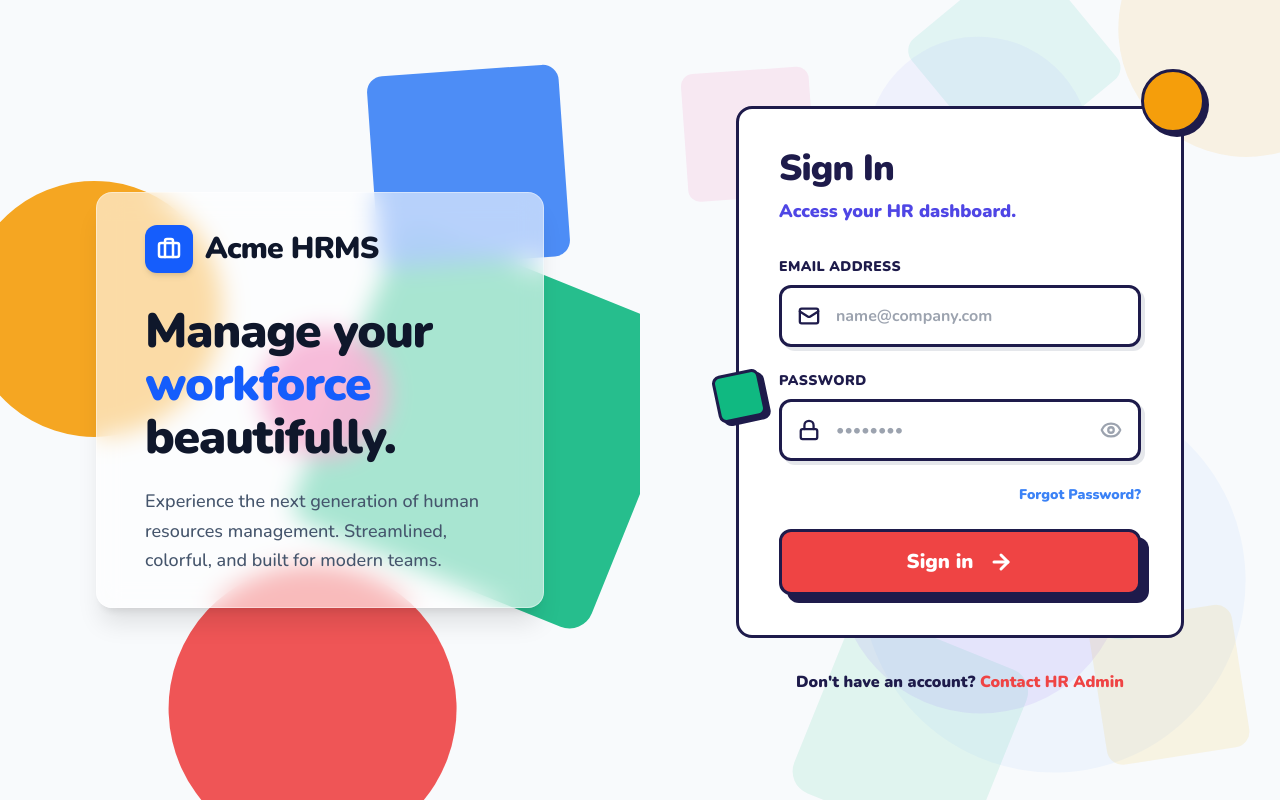
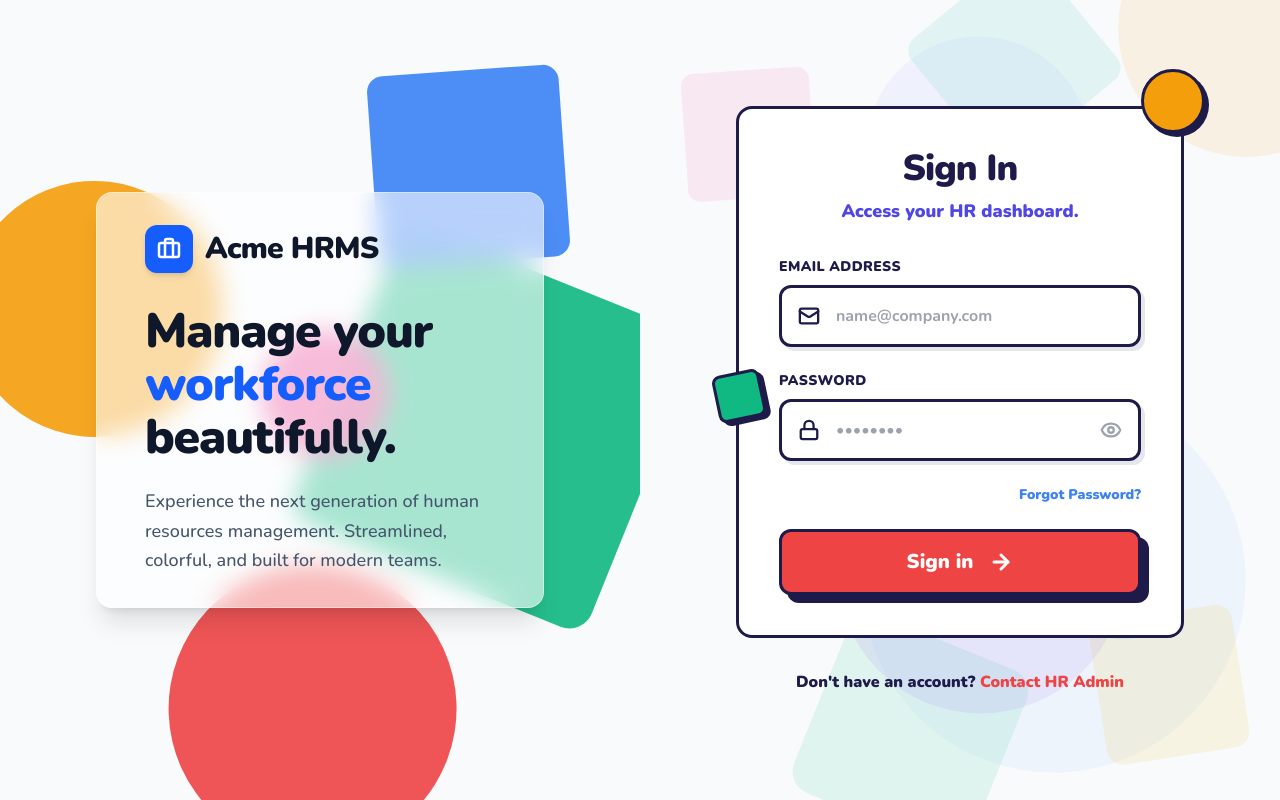
Before and after one commit to Kondapaneni/HRMS, a React (Vite) app in the folder frontend/: page / in a window 1280 px wide. Built offline with nearby package versions, Linux system fonts and the light colour scheme; no server answers; what @react-pdf/renderer would draw is missing.

Commit message:
UI: Center Sign In text and fix mailto link

```diff
--- a/frontend/src/pages/Login.jsx
+++ b/frontend/src/pages/Login.jsx
@@ -163,7 +163,7 @@ const Login = () => {
               <span className="text-3xl font-black tracking-tight text-[#1E1B4B]">Acme HRMS</span>
             </div>
 
-            <motion.div initial={{ opacity: 0, y: 10 }} animate={{ opacity: 1, y: 0 }} transition={{ delay: 0.4 }} className="mb-8">
+            <motion.div initial={{ opacity: 0, y: 10 }} animate={{ opacity: 1, y: 0 }} transition={{ delay: 0.4 }} className="mb-8 text-center">
               <h2 className="text-4xl font-black text-[#1E1B4B] mb-2 tracking-tight">Sign In</h2>
               <p className="text-[#4F46E5] font-black text-lg">Access your HR dashboard.</p>
             </motion.div>
@@ -252,7 +252,7 @@ const Login = () => {
           <motion.div initial={{ opacity: 0 }} animate={{ opacity: 1 }} transition={{ delay: 0.9 }} className="mt-8 text-center">
             <p className="text-[#1E1B4B] font-black">
               Don't have an account?{' '}
-              <a href="#" className="text-[#EF4444] font-black hover:text-[#DC2626] transition-colors hover:underline decoration-[3px] underline-offset-4">
+              <a href="mailto:gowthamkondapaneni2003@gmail.com" className="text-[#EF4444] font-black hover:text-[#DC2626] transition-colors hover:underline decoration-[3px] underline-offset-4">
                 Contact HR Admin
               </a>
             </p>
```
